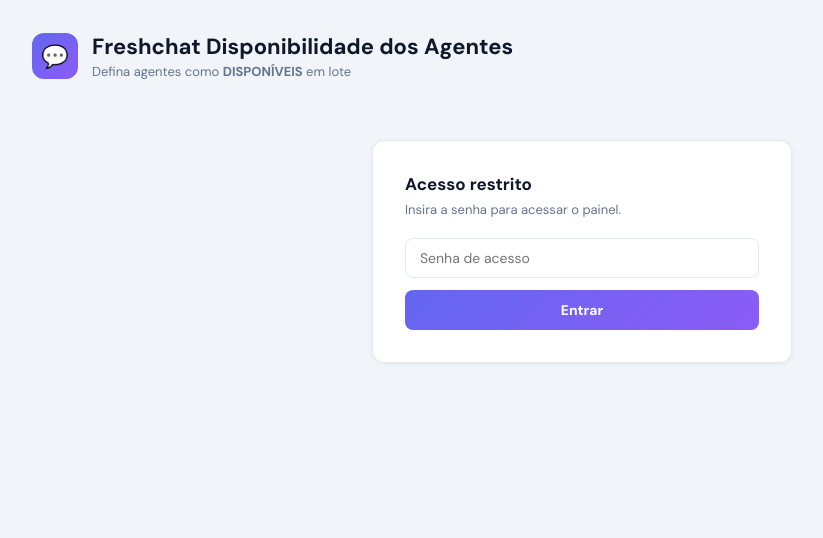
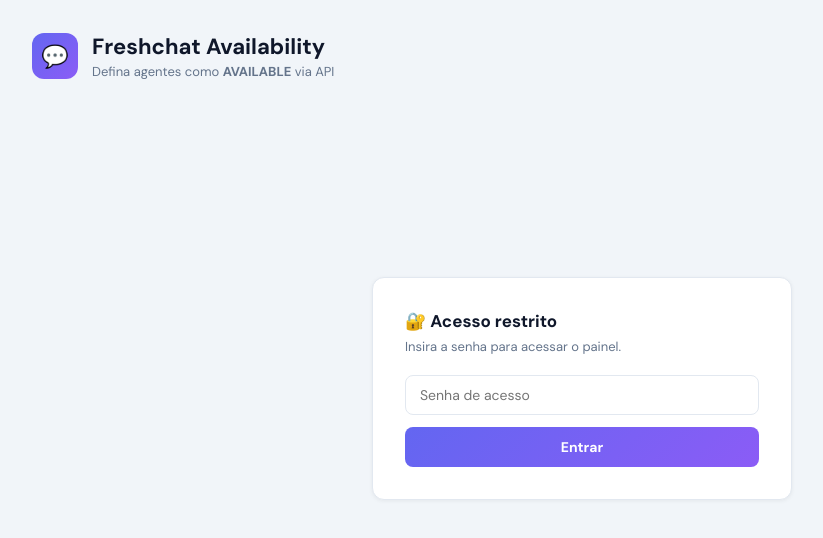
Before and after one commit to olucasoliverio/freshchat_ligarbot, a website: page index.html in a window 1280 px wide. Shown: the whole page, without its empty margins (58-881 px from the left). Drawn offline with Linux system fonts and the light colour scheme.

Commit message:
ajuste html e lista agentes

```diff
--- a/index.html
+++ b/index.html
@@ -59,8 +59,8 @@
       border: 1px solid var(--border);
       border-radius: var(--radius);
       padding: 32px;
+      width: 100%;
       max-width: 420px;
-      margin: 60px auto 0;
       box-shadow: 0 1px 4px rgba(0,0,0,.06);
     }
     .login-card h2 { font-size: 17px; font-weight: 700; margin-bottom: 6px; }
@@ -218,15 +218,15 @@
   <div class="header">
     <div class="header-icon">💬</div>
     <div>
-      <h1>Freshchat Disponibilidade dos Agentes</h1>
-      <p>Defina agentes como <strong>DISPONÍVEIS</strong> em lote</p>
+      <h1>Freshchat Availability</h1>
+      <p>Defina agentes como <strong>AVAILABLE</strong> via API</p>
     </div>
   </div>
 
   <!-- Tela de login -->
-  <div id="login-screen">
+  <div id="login-screen" style="display:flex;align-items:center;justify-content:center;min-height:70vh;">
     <div class="login-card">
-      <h2>Acesso restrito</h2>
+      <h2>🔐 Acesso restrito</h2>
       <p>Insira a senha para acessar o painel.</p>
       <input type="password" id="secret-input" placeholder="Senha de acesso" />
       <button class="login-btn" onclick="doLogin()">Entrar</button>
@@ -247,12 +247,14 @@
 <div class="bottom-bar" id="bottom-bar" style="display:none">
   <div class="bar-info">
     <h3 id="bar-count">0 agentes selecionados</h3>
+    <p>PATCH → availability_status: AVAILABLE</p>
   </div>
   <button class="run-btn" id="run-btn" disabled onclick="runAll()">▶ Executar</button>
 </div>
 
 <script>
   // ── Config ──────────────────────────────────────────────────────────────────
+  // Troque pela URL do seu backend ao hospedar
   const BACKEND = "https://freshchat-ligarbot.onrender.com";
 
   // ── Estado ──────────────────────────────────────────────────────────────────
--- a/server.js
+++ b/server.js
@@ -32,14 +32,11 @@ const AGENTS = [
   { team:"Ghosters", name:"Mariani Oliveira Fernandes",  id:"a5118cef-0248-4c7e-af3e-614e5ae431cf", email:"mariani.oliveira@nextfit.com.br" },
   { team:"Ghosters", name:"Vicenzo Souza Dias",          id:"307707f3-2cfa-44b1-b90f-a9916b5b80d1", email:"vicenzo.dias@nextfit.com.br" },
   { team:"Ghosters", name:"Luan Cardoso",                id:"6c009fe8-fbf9-44e6-9767-dd2e982c4b44", email:"luan.cardoso@nextfit.com.br" },
-  { team:"Furia",    name:"Vitor Freitas",               id:"36ce5601-a545-4f15-ba6d-dff160fd03dc", email:"vitor.freitas@nextfit.com.br" },
   { team:"Furia",    name:"Gabriel Vieira",              id:"fc104b8a-f8ec-4332-9af2-325bf761b5c2", email:"gabriel.vieira@nextfit.com.br" },
   { team:"Furia",    name:"Weslley Domingos",            id:"5f96d490-7da2-4c34-8164-e8e3eab03484", email:"weslley.domingos@nextfit.com.br" },
   { team:"Furia",    name:"Kauã Frassetto",              id:"01da2031-767a-4ca2-9050-d950e95917e0", email:"kaua.frassetto@nextfit.com.br" },
   { team:"Furia",    name:"Letícia Silva",               id:"c2a6e5d2-0300-4866-96dd-cffd96bfe9f2", email:"leticia.silva@nextfit.com.br" },
-  { team:"Furia",    name:"Afonso Souza",                id:"b1cc2686-99ee-41c0-a732-420eebc0344d", email:"afonso.souza@nextfit.com.br" },
   { team:"Furia",    name:"Camily Zanette Albano",       id:"519b1cc1-4980-4820-b707-83860085a35e", email:"camily.zanette@nextfit.com.br" },
-  { team:"Furia",    name:"Bruno Koscrevic",             id:"1e794893-68f0-417c-8639-0cc2609a3b13", email:"bruno.koscrevic@nextfit.com.br" },
   { team:"Furia",    name:"Kahoan Orben",                id:"c6bd2f7d-06b7-4d66-9043-d64539c46854", email:"kahoan.orben@nextfit.com.br" },
   { team:"Furia",    name:"Cecília Rufino",              id:"f70372b8-3c2b-440e-a1e0-dbcd3b3665f0", email:"cecilia.rufino@nextfit.com.br" },
   { team:"Furia",    name:"Gustavo Belegante",           id:"96e8c7ca-f528-40d2-9a69-18386a99a9f6", email:"gustavo.belegante@nextfit.com.br" },
```
